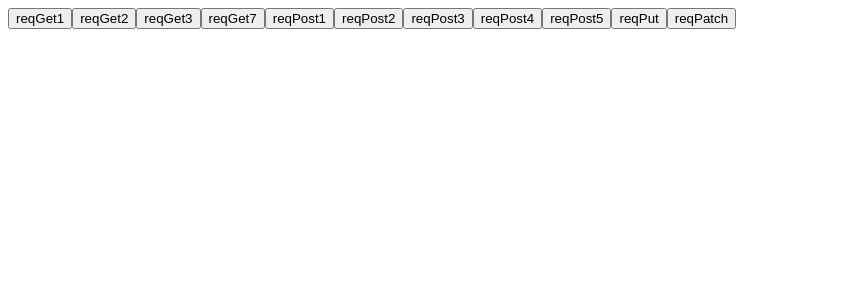
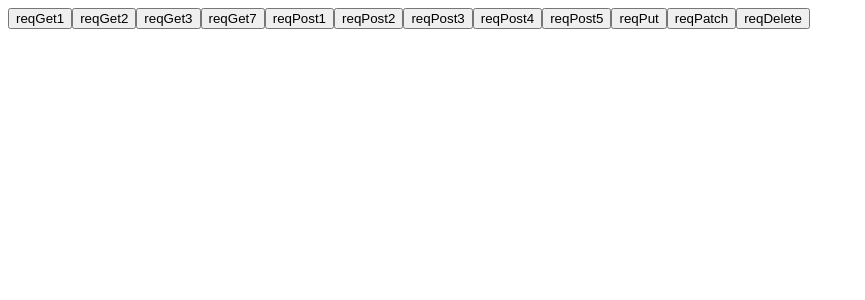
Before and after one commit to gyeonggumun/korit_9_gov_react, a React (Vite) app: page / in a window 1280 px wide. Shown: the top 300 px of the page, without its empty margins (0-865 px from the left). Built offline with nearby package versions, Linux system fonts and the light colour scheme.

Commit message:
Delete 요청

```diff
--- a/src/ch04/Axios04.jsx
+++ b/src/ch04/Axios04.jsx
@@ -139,6 +139,15 @@ function Axios04() {
         });
     }
 
+    // 일반적으로 delete는 정보를 하나만 보냄
+    const reqDeleteOnClick = () => {
+        api.delete("/req/data1/20", {
+            data: {
+                name: "문경구",
+            }
+        });
+    }
+
 
     return <>
         <button onClick={reqGetOnClick1}>reqGet1</button>
@@ -152,6 +161,7 @@ function Axios04() {
         <button onClick={reqPostOnClick5}>reqPost5</button>
         <button onClick={reqPutOnClick}>reqPut</button>
         <button onClick={reqPatchOnClick}>reqPatch</button>
+        <button onClick={reqDeleteOnClick}>reqDelete</button>
 
     </>
 }
```
